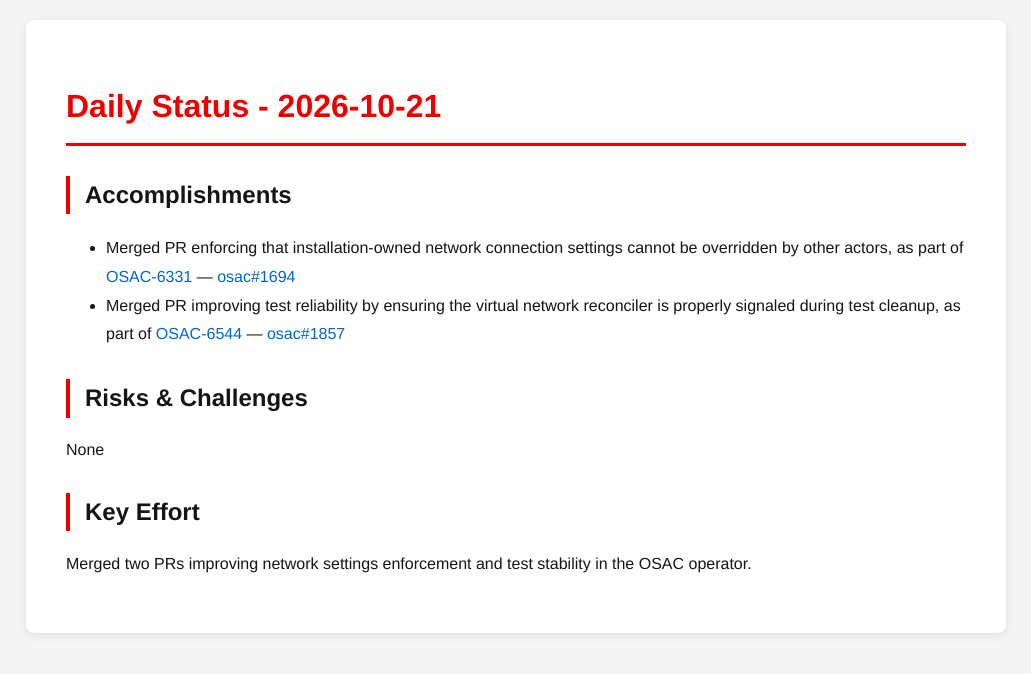
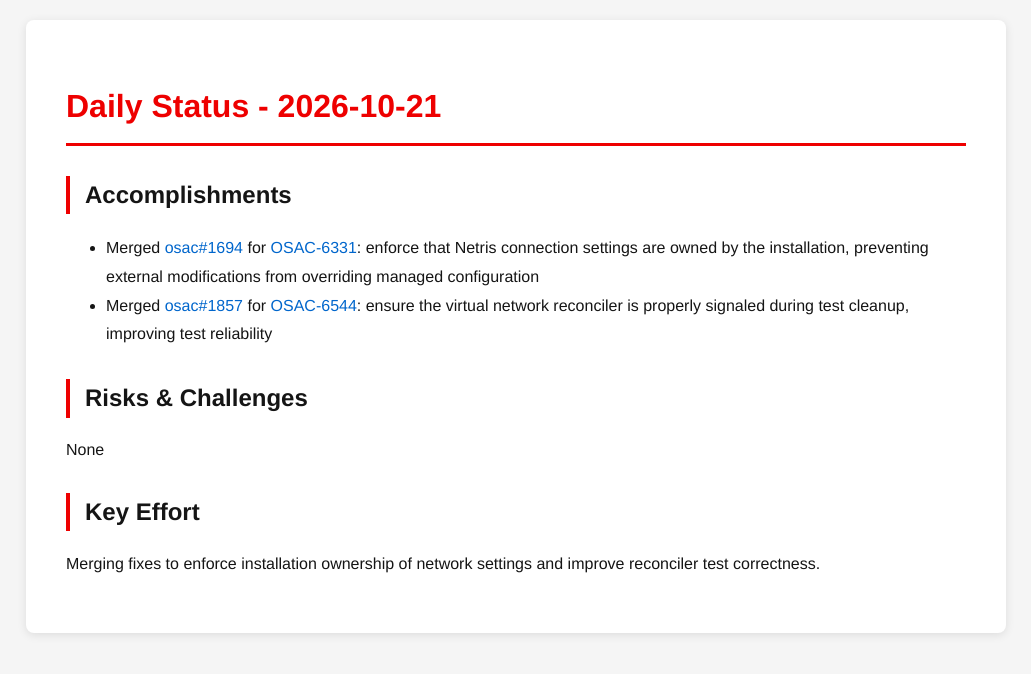
Before and after one commit to tzvatot/daily-status, a Jekyll site: the page built from 2026-10-21.md, in a window 1280 px wide. Shown: the top 674 px of the page, without its empty margins (124-1155 px from the left). Built offline with Jekyll 4.4.1, drawn with Linux system fonts in a browser that asks for light colours.

Commit message:
Daily status update - 2026-10-21

```diff
--- a/2026-10-21.md
+++ b/2026-10-21.md
@@ -7,11 +7,11 @@ date: 2026-10-21
 # Daily Status - 2026-10-21
 
 ## Accomplishments
-- Merged PR enforcing that installation-owned network connection settings cannot be overridden by other actors, as part of [OSAC-6331](https://redhat.atlassian.net/browse/OSAC-6331) — [osac#1694](https://github.com/osac-project/osac/pull/1694)
-- Merged PR improving test reliability by ensuring the virtual network reconciler is properly signaled during test cleanup, as part of [OSAC-6544](https://redhat.atlassian.net/browse/OSAC-6544) — [osac#1857](https://github.com/osac-project/osac/pull/1857)
+- Merged [osac#1694](https://github.com/osac-project/osac/pull/1694) for [OSAC-6331](https://redhat.atlassian.net/browse/OSAC-6331): enforce that Netris connection settings are owned by the installation, preventing external modifications from overriding managed configuration
+- Merged [osac#1857](https://github.com/osac-project/osac/pull/1857) for [OSAC-6544](https://redhat.atlassian.net/browse/OSAC-6544): ensure the virtual network reconciler is properly signaled during test cleanup, improving test reliability
 
 ## Risks & Challenges
 None
 
 ## Key Effort
-Merged two PRs improving network settings enforcement and test stability in the OSAC operator.
+Merging fixes to enforce installation ownership of network settings and improve reconciler test correctness.
```
